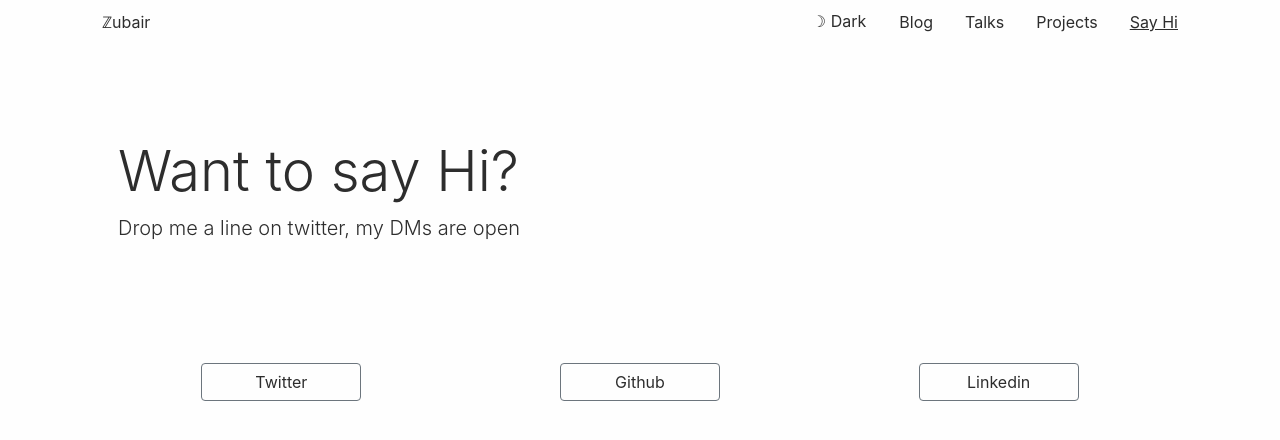
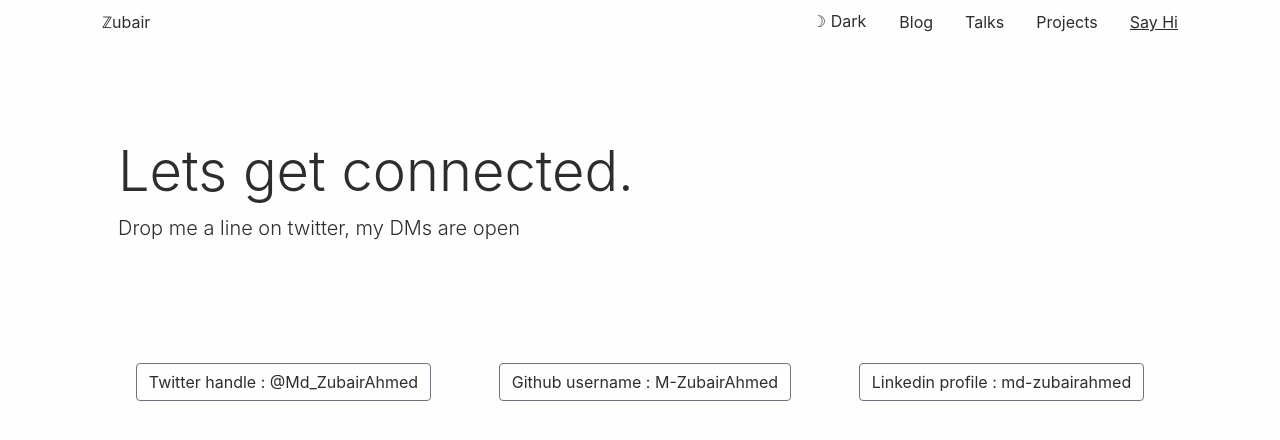
Before and after one commit to M-ZubairAhmed/M-ZubairAhmed, a Gatsby site: page /contact in a window 1280 px wide. Built offline with nearby package versions, Linux system fonts and the light colour scheme; Gatsby itself is replaced by a stand-in of ours.

Commit message:
minor changes in connect page

```diff
--- a/src/data/socials.json
+++ b/src/data/socials.json
@@ -1,14 +1,17 @@
 [
   {
     "link": "https://twitter.com/Md_ZubairAhmed/",
-    "name": "Twitter"
+    "username": "@Md_ZubairAhmed",
+    "name": "Twitter handle"
   },
   {
     "link": "https://github.com/M-ZubairAhmed/",
-    "name": "Github"
+    "username": "M-ZubairAhmed",
+    "name": "Github username"
   },
   {
     "link": "https://www.linkedin.com/in/md-zubairahmed/",
-    "name": "Linkedin"
+    "username": "md-zubairahmed",
+    "name": "Linkedin profile"
   }
 ]
--- a/src/pages/contact.js
+++ b/src/pages/contact.js
@@ -13,7 +13,7 @@ export default ({ location, data }) => {
       location={location}>
       <section className="mb-5 px-3">
         <Jumbotron
-          title="Want to say Hi?"
+          title="Lets get connected."
           description="Drop me a line on twitter, my DMs are open"
         />
         <Social allSocialsJson={allSocialsJson} />
@@ -27,7 +27,7 @@ const Social = ({ allSocialsJson }) => {
   return (
     <footer className="py-5">
       <div className="d-flex justify-content-around flex-wrap">
-        {socialsEdges.map(({ node: { id, name, link } }) => (
+        {socialsEdges.map(({ node: { id, name, link, username } }) => (
           <a
             key={id}
             className="btn btn border border-secondary mx-1 my-2 card-hover-effect "
@@ -35,7 +35,7 @@ const Social = ({ allSocialsJson }) => {
             target="_blank"
             style={{ minWidth: '10rem' }}
             rel="noopener noreferrer">
-            {name}
+            {name} : {username}
           </a>
         ))}
       </div>
@@ -51,6 +51,7 @@ export const pageQuery = graphql`
           id
           name
           link
+          username
         }
       }
     }
```
